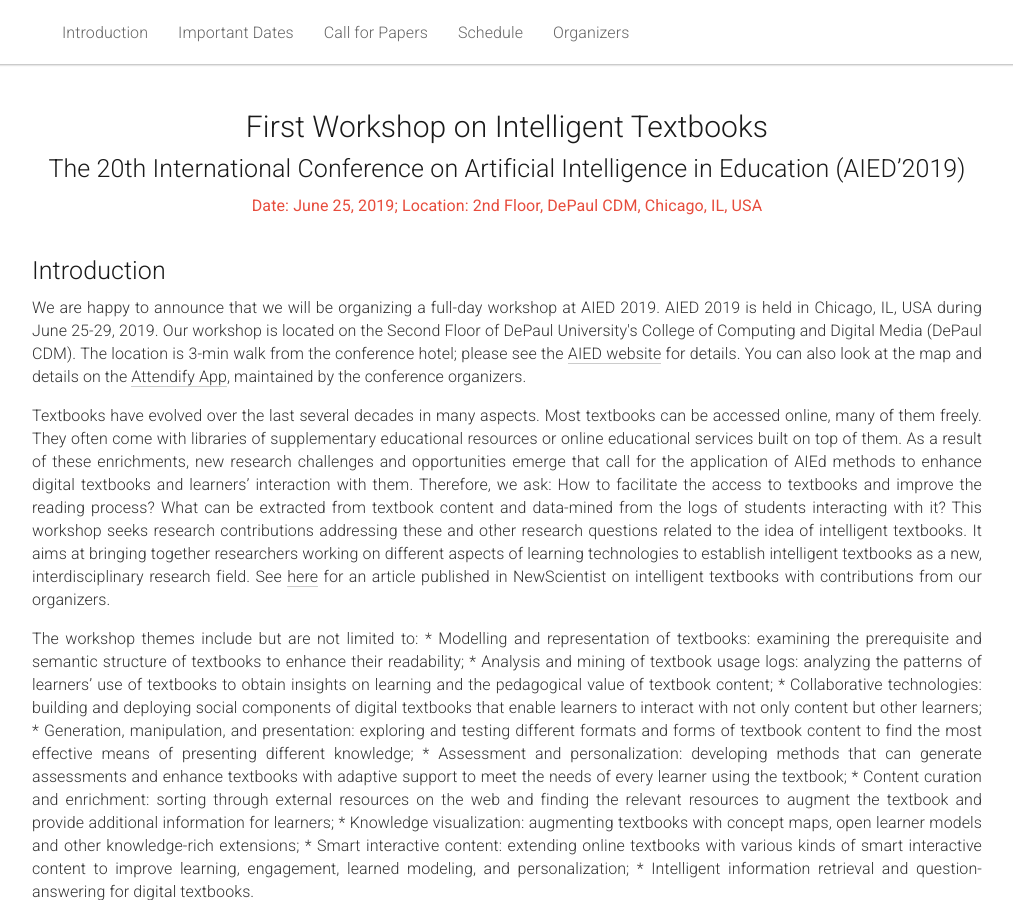
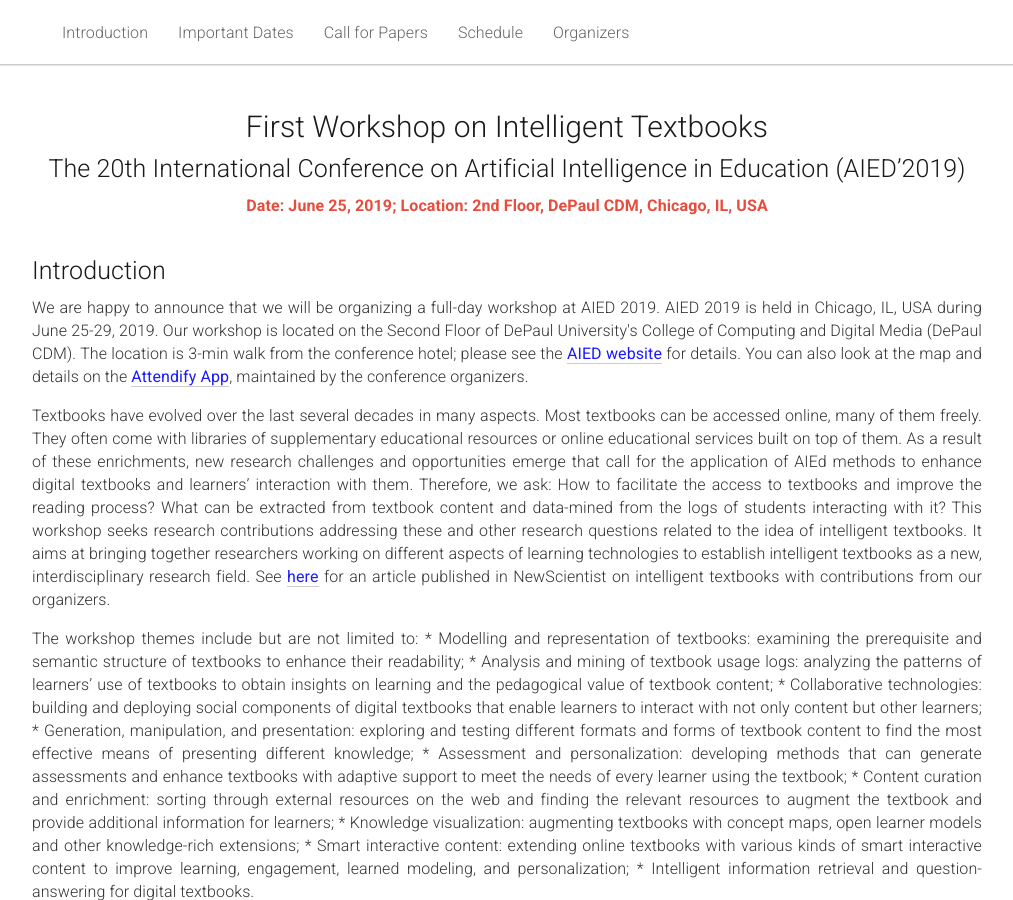
Before and after one commit to ml4ed/ml4ed.github.io, a Jekyll site: the page built from _posts/2019-03-21-2019-AIED-workshop.md, in a window 1280 px wide and 900 px high. Shown: the whole window, without its empty margins (133-1146 px from the left). Built offline with Jekyll 4.4.1, drawn with Linux system fonts in a browser that asks for light colours.

Commit message:
Update 2019-03-21-2019-AIED-workshop.md

```diff
--- a/_posts/2019-03-21-2019-AIED-workshop.md
+++ b/_posts/2019-03-21-2019-AIED-workshop.md
@@ -10,7 +10,7 @@ title: 2019 AIED Workshop on Intelligent Textbooks
   <div class="col-xs-12">
     <center><h1>First Workshop on Intelligent Textbooks</h1></center>
     <center><h2>The 20th International Conference on Artificial Intelligence in Education (AIED’2019)</h2></center>
-    <center><span style="color:#e74c3c;font-weight:400;">
+    <center><span style="color:#e74c3c;font-weight:600;">
       Date: June 25, 2019;
       Location: 2nd Floor, DePaul CDM, Chicago, IL, USA
     </span></center>
@@ -28,7 +28,7 @@ title: 2019 AIED Workshop on Intelligent Textbooks
   <div class="col-xs-12">
     <p>
 
-We are happy to announce that we will be organizing a full-day workshop at AIED 2019. AIED 2019 is held in Chicago, IL, USA during June 25-29, 2019. Our workshop is located on the Second Floor of DePaul University's College of Computing and Digital Media (DePaul CDM). The location is 3-min walk from the conference hotel; please see the <a href="https://caed-lab.com/aied2019/index.html">AIED website</a> for details. You can also look at the map and details on the <a href="https://nam05.safelinks.protection.outlook.com/?url=https%3A%2F%2Fsuklaa.us20.list-manage.com%2Ftrack%2Fclick%3Fu%3Df227e5907e43ecaeca460868e%26id%3D9ab55055a2%26e%3D6f637b34f6&data=02%7C01%7Cpeterb%40pitt.edu%7Cf79f4d7dd2344429524008d6ef3d7ee0%7C9ef9f489e0a04eeb87cc3a526112fd0d%7C1%7C0%7C636959444736699823&sdata=aaTA3YolFtE%2BLdC58779%2BLTCFURO6GOf2hJAvq1f0UI%3D&reserved=0">Attendify App</a>, maintained by the conference organizers.
+We are happy to announce that we will be organizing a full-day workshop at AIED 2019. AIED 2019 is held in Chicago, IL, USA during June 25-29, 2019. Our workshop is located on the Second Floor of DePaul University's College of Computing and Digital Media (DePaul CDM). The location is 3-min walk from the conference hotel; please see the <span style="color:#1a1aff;font-weight:400;"><a href="https://caed-lab.com/aied2019/index.html">AIED website</a></span> for details. You can also look at the map and details on the <span style="color:#1a1aff;font-weight:400;"><a href="https://nam05.safelinks.protection.outlook.com/?url=https%3A%2F%2Fsuklaa.us20.list-manage.com%2Ftrack%2Fclick%3Fu%3Df227e5907e43ecaeca460868e%26id%3D9ab55055a2%26e%3D6f637b34f6&data=02%7C01%7Cpeterb%40pitt.edu%7Cf79f4d7dd2344429524008d6ef3d7ee0%7C9ef9f489e0a04eeb87cc3a526112fd0d%7C1%7C0%7C636959444736699823&sdata=aaTA3YolFtE%2BLdC58779%2BLTCFURO6GOf2hJAvq1f0UI%3D&reserved=0">Attendify App</a></span>, maintained by the conference organizers.
 </p>
 
 <p>
@@ -42,7 +42,7 @@ textbook content and data-mined from the logs of students interacting with it? T
 research contributions addressing these and other research questions related to the idea of
 intelligent textbooks. It aims at bringing together researchers working on different aspects of
 learning technologies to establish intelligent textbooks as a new, interdisciplinary research field.
-See <a href="https://www.newscientist.com/article/mg22329832-600-digital-textbooks-adapt-to-your-level-as-you-learn/">here</a> for an article published in NewScientist on intelligent textbooks with contributions from our organizers.
+See <span style="color:#1a1aff;font-weight:400;"><a href="https://www.newscientist.com/article/mg22329832-600-digital-textbooks-adapt-to-your-level-as-you-learn/">here</a></span> for an article published in NewScientist on intelligent textbooks with contributions from our organizers.
 </p>
 
 <P>
@@ -90,8 +90,8 @@ Final version of accepted papers: June 10, 2019
 Accepted papers will be presented either orally or in a poster session and included in the workshop proceedings.
 At this point we invite full (up to 12 pages) and short (up to 4 pages) paper submissions.
 Submissions should follow the Springer format.
-See <a href="https://www.springer.com/computer/lncs?SGWID=0-164-6-793341-0">here</a> for details.
-Submission should be made in pdf format through the EasyChair system <a href="https://easychair.org/conferences/?conf=intelligenttextbooks">here</a>.
+See <span style="color:#1a1aff;font-weight:400;"><a href="https://www.springer.com/computer/lncs?SGWID=0-164-6-793341-0">here</a></span> for details.
+Submission should be made in pdf format through the EasyChair system <span style="color:#1a1aff;font-weight:400;"><a href="https://easychair.org/conferences/?conf=intelligenttextbooks">here</a></span>.
 Submissions will be reviewed by members of the workshop program committee.
 
 --------------------------- TENTATIVE SCHEDULE -----------------------------
```
